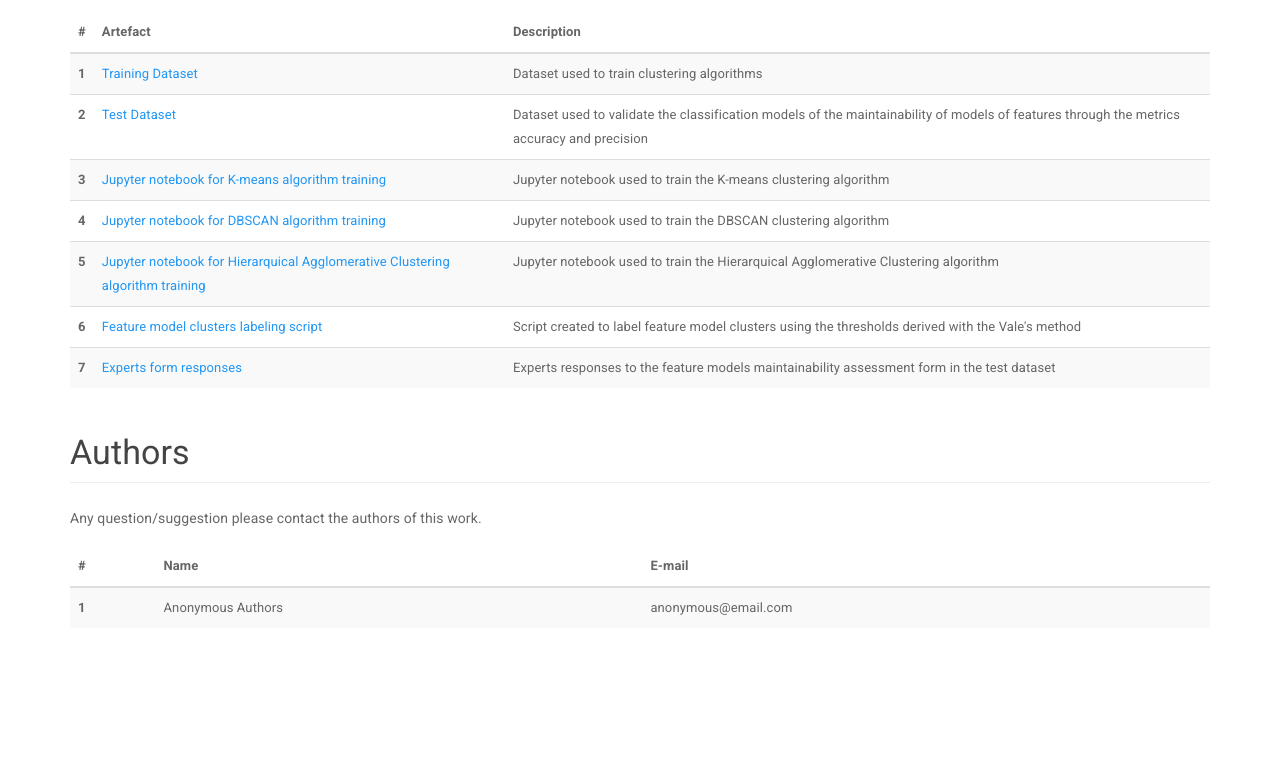
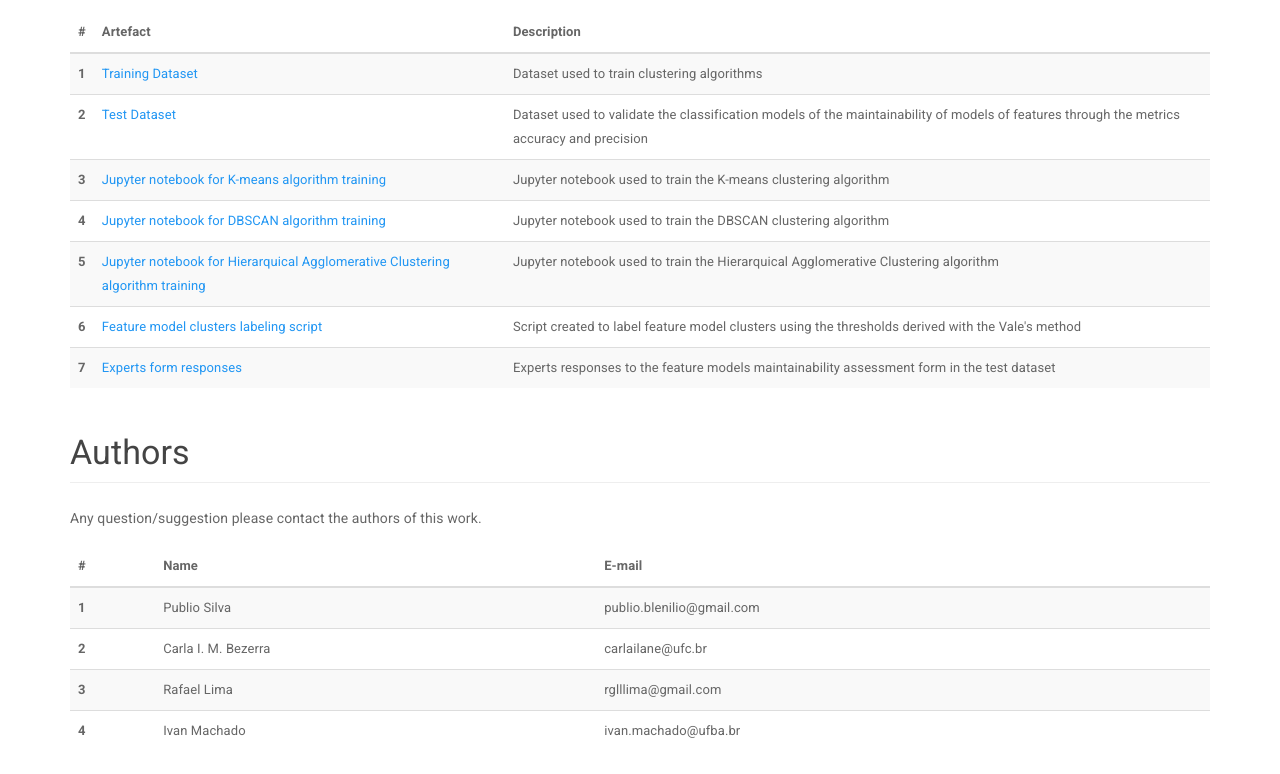
Before and after one commit to publiosilva/SBCARS_2020, a plain HTML site: page index.html in a window 1280 px wide. Shown: the part 669-1443 px from the top of the page. Before the commit the page ends 1320 px from the top, so only its background shows below. Drawn offline with Linux system fonts and the light colour scheme.

Commit message:
add authors

```diff
--- a/index.html
+++ b/index.html
@@ -227,8 +227,23 @@
         <tbody>
           <tr>
             <th scope="row">1</th>
-            <td>Anonymous Authors</td>
-            <td>anonymous@email.com</td>
+            <td>Publio Silva</td>
+            <td>publio.blenilio@gmail.com</td>
+          </tr>
+          <tr>
+            <th scope="row">2</th>
+            <td>Carla I. M. Bezerra</td>
+            <td>carlailane@ufc.br</td>
+          </tr>
+          <tr>
+            <th scope="row">3</th>
+            <td>Rafael Lima</td>
+            <td>rglllima@gmail.com</td>
+          </tr>
+          <tr>
+            <th scope="row">4</th>
+            <td>Ivan Machado</td>
+            <td>ivan.machado@ufba.br</td>
           </tr>
         </tbody>
       </table>
```
